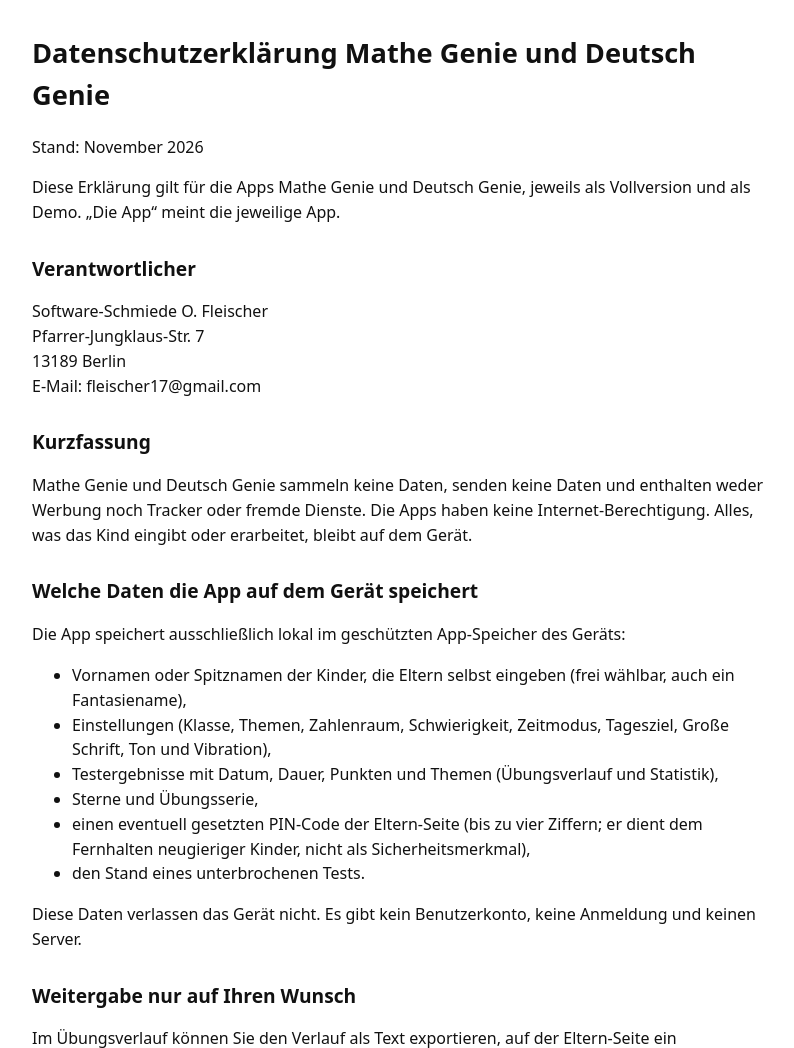
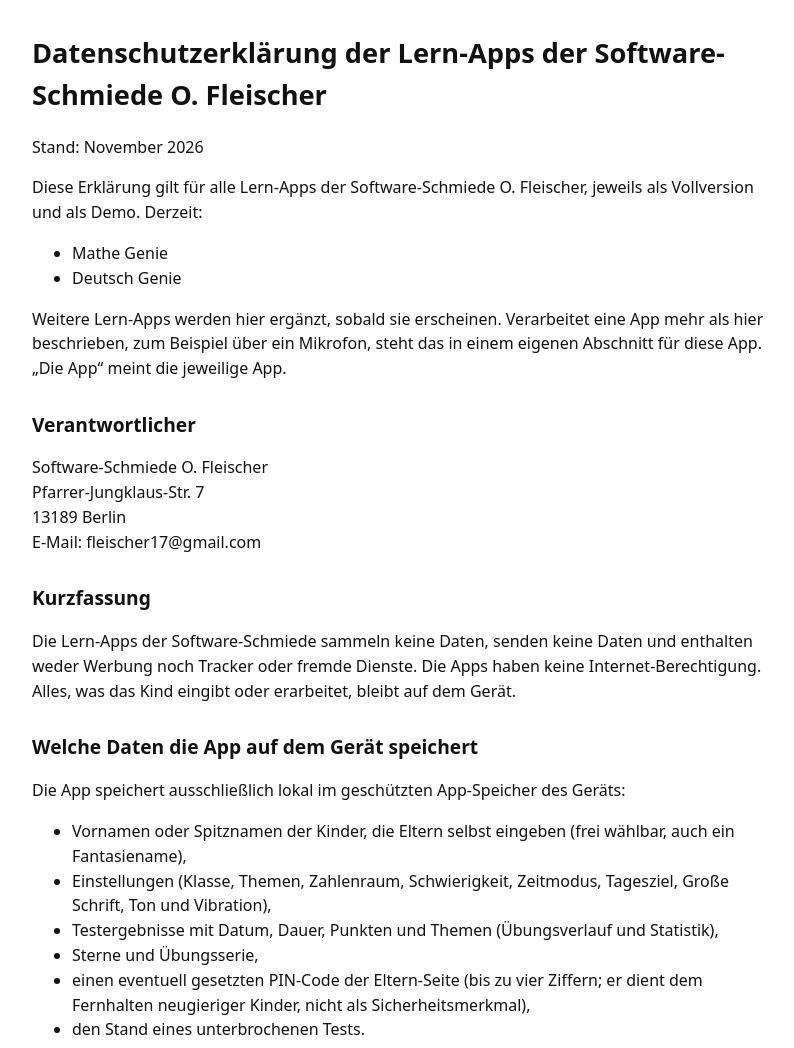
Before and after one commit to fleischer17-lab/lernfreund-datenschutz, a plain HTML site: page datenschutz.html in a window 1280 px wide. Shown: the top 1048 px of the page, without its empty margins (240-1034 px from the left). Drawn offline with Linux system fonts and the light colour scheme.

Commit message:
Datenschutzerklärung gilt für alle Lern-Apps der Software-Schmiede
Co-Authored-By: Claude Sonnet 5.5 <noreply@anthropic.com>
Claude-Session: https://claude.ai/code/session_01KK5rNuiaJfSAs1o2A7gZ5q

```diff
--- a/datenschutz.html
+++ b/datenschutz.html
@@ -1,11 +1,13 @@
-<!doctype html><html lang="de"><head><meta charset="utf-8"><meta name="viewport" content="width=device-width,initial-scale=1"><title>Datenschutzerklärung Mathe Genie und Deutsch Genie</title><style>body{font-family:system-ui,sans-serif;max-width:46rem;margin:2rem auto;padding:0 1rem;line-height:1.55;color:#111}h1{font-size:1.7rem}h2{font-size:1.2rem;margin-top:1.8rem}</style></head><body>
-<h1>Datenschutzerklärung Mathe Genie und Deutsch Genie</h1>
+<!doctype html><html lang="de"><head><meta charset="utf-8"><meta name="viewport" content="width=device-width,initial-scale=1"><title>Datenschutzerklärung der Lern-Apps der Software-Schmiede O. Fleischer</title><style>body{font-family:system-ui,sans-serif;max-width:46rem;margin:2rem auto;padding:0 1rem;line-height:1.55;color:#111}h1{font-size:1.7rem}h2{font-size:1.2rem;margin-top:1.8rem}</style></head><body>
+<h1>Datenschutzerklärung der Lern-Apps der Software-Schmiede O. Fleischer</h1>
 <p>Stand: November 2026</p>
-<p>Diese Erklärung gilt für die Apps Mathe Genie und Deutsch Genie, jeweils als Vollversion und als Demo. „Die App“ meint die jeweilige App.</p>
+<p>Diese Erklärung gilt für alle Lern-Apps der Software-Schmiede O. Fleischer, jeweils als Vollversion und als Demo. Derzeit:</p>
+<ul><li>Mathe Genie</li><li>Deutsch Genie</li></ul>
+<p>Weitere Lern-Apps werden hier ergänzt, sobald sie erscheinen. Verarbeitet eine App mehr als hier beschrieben, zum Beispiel über ein Mikrofon, steht das in einem eigenen Abschnitt für diese App. „Die App“ meint die jeweilige App.</p>
 <h2>Verantwortlicher</h2>
 <p>Software-Schmiede O. Fleischer<br>Pfarrer-Jungklaus-Str. 7<br>13189 Berlin<br>E-Mail: fleischer17@gmail.com</p>
 <h2>Kurzfassung</h2>
-<p>Mathe Genie und Deutsch Genie sammeln keine Daten, senden keine Daten und enthalten weder Werbung noch Tracker oder fremde Dienste. Die Apps haben keine Internet-Berechtigung. Alles, was das Kind eingibt oder erarbeitet, bleibt auf dem Gerät.</p>
+<p>Die Lern-Apps der Software-Schmiede sammeln keine Daten, senden keine Daten und enthalten weder Werbung noch Tracker oder fremde Dienste. Die Apps haben keine Internet-Berechtigung. Alles, was das Kind eingibt oder erarbeitet, bleibt auf dem Gerät.</p>
 <h2>Welche Daten die App auf dem Gerät speichert</h2>
 <p>Die App speichert ausschließlich lokal im geschützten App-Speicher des Geräts:</p>
 <ul>
```
Also changed, not shown: index.html (+3 -3 lines).
